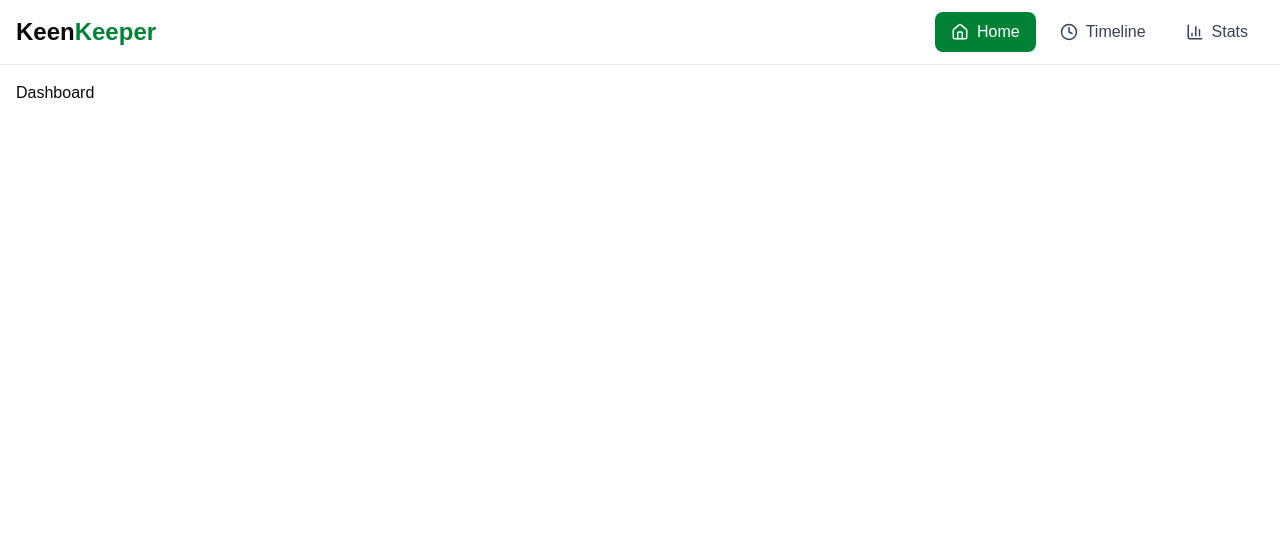
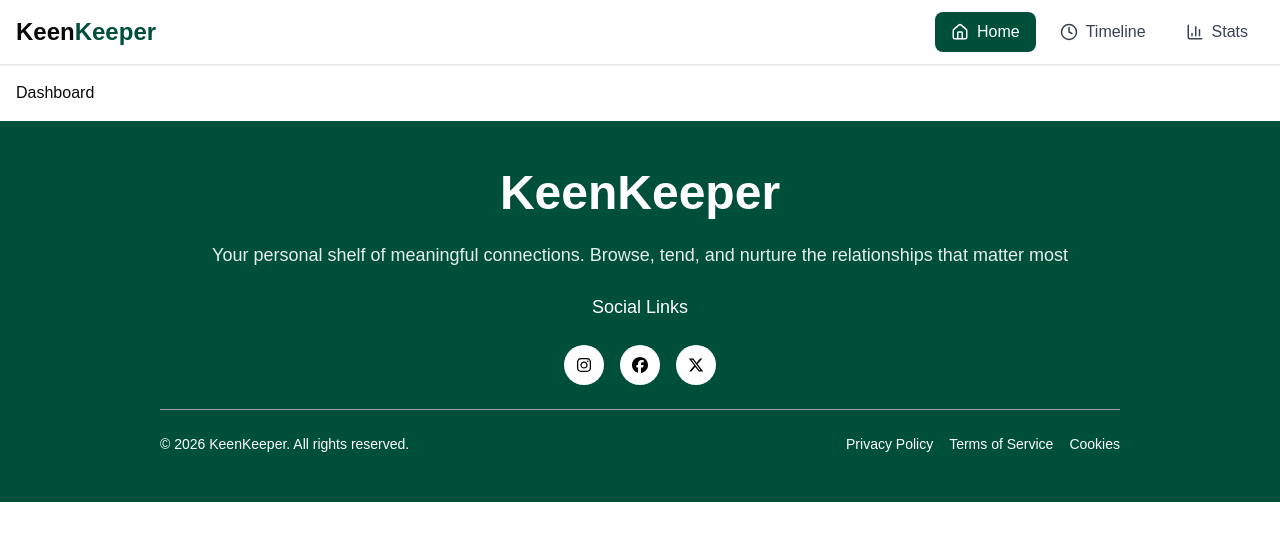
Before and after one commit to blitz-003/B13-A7-keen-keeper, a React (Vite) app: page / in a window 1280 px wide. Shown: the top 540 px of the page. Built offline with nearby package versions, Linux system fonts and the light colour scheme.

Commit message:
added footer

```diff
--- a/package.json
+++ b/package.json
@@ -18,6 +18,7 @@
     "radix-ui": "^1.4.3",
     "react": "^19.2.6",
     "react-dom": "^19.2.6",
+    "react-icons": "^5.6.0",
     "react-router-dom": "^7.15.0",
     "shadcn": "^4.7.0",
     "tailwind-merge": "^3.6.0",
--- /dev/null
+++ b/src/components/layout/Footer/Footer.jsx
@@ -0,0 +1,60 @@
+import { FaInstagram, FaFacebook, FaXTwitter } from "react-icons/fa6";
+
+const Footer = () => {
+  return (
+    <footer className="bg-emerald-900 text-white">
+      <div className="w-3/4 mx-auto py-12 text-center flex flex-col gap-6">
+        {/* Title */}
+        <h1 className="text-xl md:text-2xl lg:text-5xl font-bold">
+          KeenKeeper
+        </h1>
+
+        {/* Description */}
+        <p className="text-sm md:text-base lg:text-lg text-white/90 px-2">
+          Your personal shelf of meaningful connections. Browse, tend, and
+          nurture the relationships that matter most
+        </p>
+
+        {/* Social Label */}
+        <p className="text-lg font-medium">Social Links</p>
+
+        {/* Social Icons */}
+        <div className="flex justify-center gap-4">
+          <div className="bg-white text-black p-3 rounded-full cursor-pointer hover:scale-105 transition">
+            <FaInstagram />
+          </div>
+
+          <div className="bg-white text-black p-3 rounded-full cursor-pointer hover:scale-105 transition">
+            <FaFacebook />
+          </div>
+
+          <div className="bg-white text-black p-3 rounded-full cursor-pointer hover:scale-105 transition">
+            <FaXTwitter />
+          </div>
+        </div>
+
+        {/* Divider */}
+        <div className="w-full mx-auto border-t border-gray-400"></div>
+
+        {/* Bottom Section */}
+        <div className="flex flex-col md:flex-row justify-between items-center gap-4 text-sm">
+          {/* Left */}
+          <p>© 2026 KeenKeeper. All rights reserved.</p>
+
+          {/* Right */}
+          <div className="flex gap-4">
+            <span className="cursor-pointer hover:underline">
+              Privacy Policy
+            </span>
+            <span className="cursor-pointer hover:underline">
+              Terms of Service
+            </span>
+            <span className="cursor-pointer hover:underline">Cookies</span>
+          </div>
+        </div>
+      </div>
+    </footer>
+  );
+};
+
+export default Footer;
--- a/src/components/layout/Navbar/Navbar.jsx
+++ b/src/components/layout/Navbar/Navbar.jsx
@@ -7,14 +7,14 @@ const Navbar = () => {
 
   const linkClass = ({ isActive }) =>
     `flex items-center gap-2 px-4 py-2 rounded-md transition ${
-      isActive ? "bg-green-700 text-white" : "text-gray-700 hover:bg-gray-100"
+      isActive ? "bg-emerald-900 text-white" : "text-gray-700 hover:bg-gray-100"
     }`;
 
   return (
-    <nav className="w-full border-b px-4 py-3 flex items-center justify-between">
+    <nav className="w-full border-b px-4 py-3 flex items-center justify-between shadow-xs">
       {/* Logo */}
       <div className="text-2xl font-bold">
-        Keen<span className="text-green-700">Keeper</span>
+        Keen<span className="text-emerald-900">Keeper</span>
       </div>
 
       {/* Desktop Links */}
--- a/src/layouts/Layout.jsx
+++ b/src/layouts/Layout.jsx
@@ -1,3 +1,4 @@
+import Footer from "@/components/layout/Footer/Footer";
 import Navbar from "@/components/layout/Navbar/Navbar";
 import { Outlet } from "react-router-dom";
 
@@ -9,6 +10,7 @@ const Layout = () => {
       <div className="p-4">
         <Outlet />
       </div>
+      <Footer />
     </div>
   );
 };
```
Also changed, not shown: 1 other file (tests, documents, lock files or other folders).
